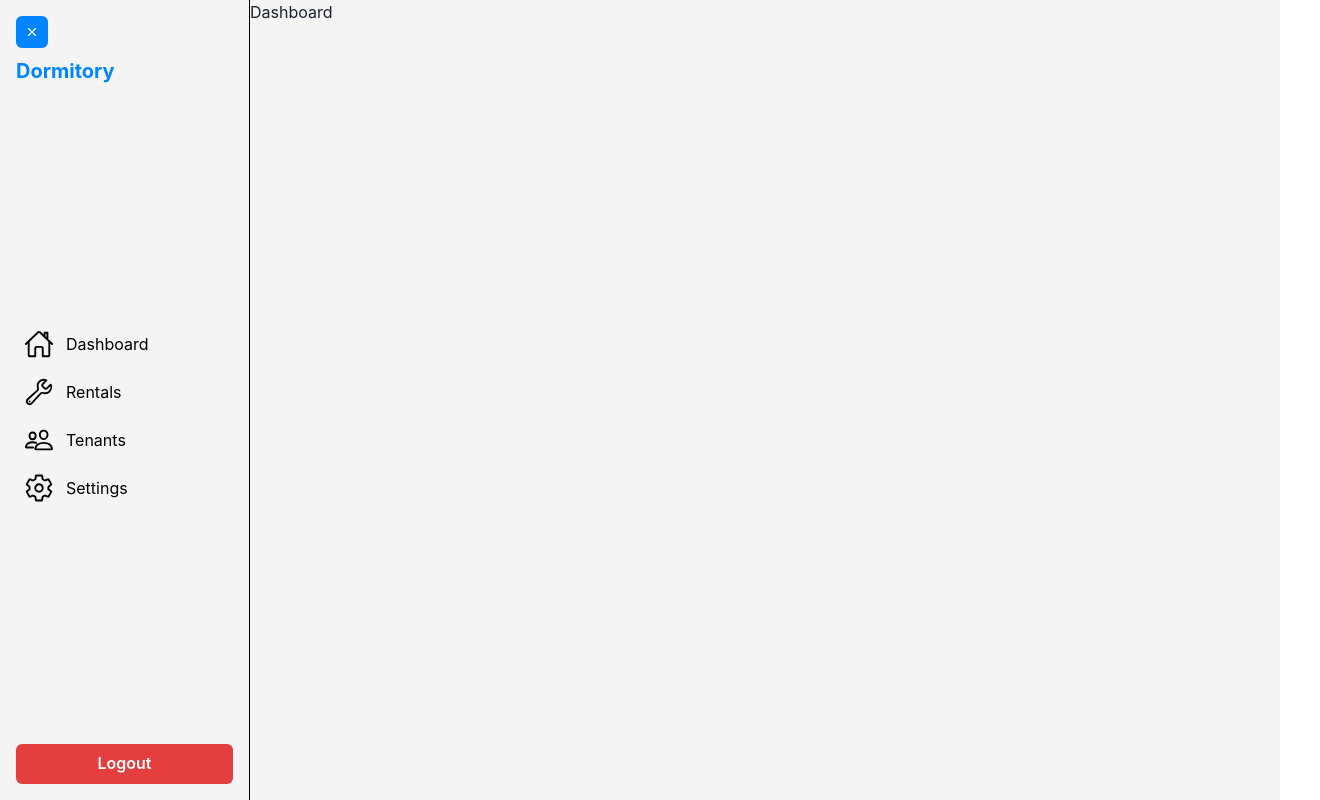
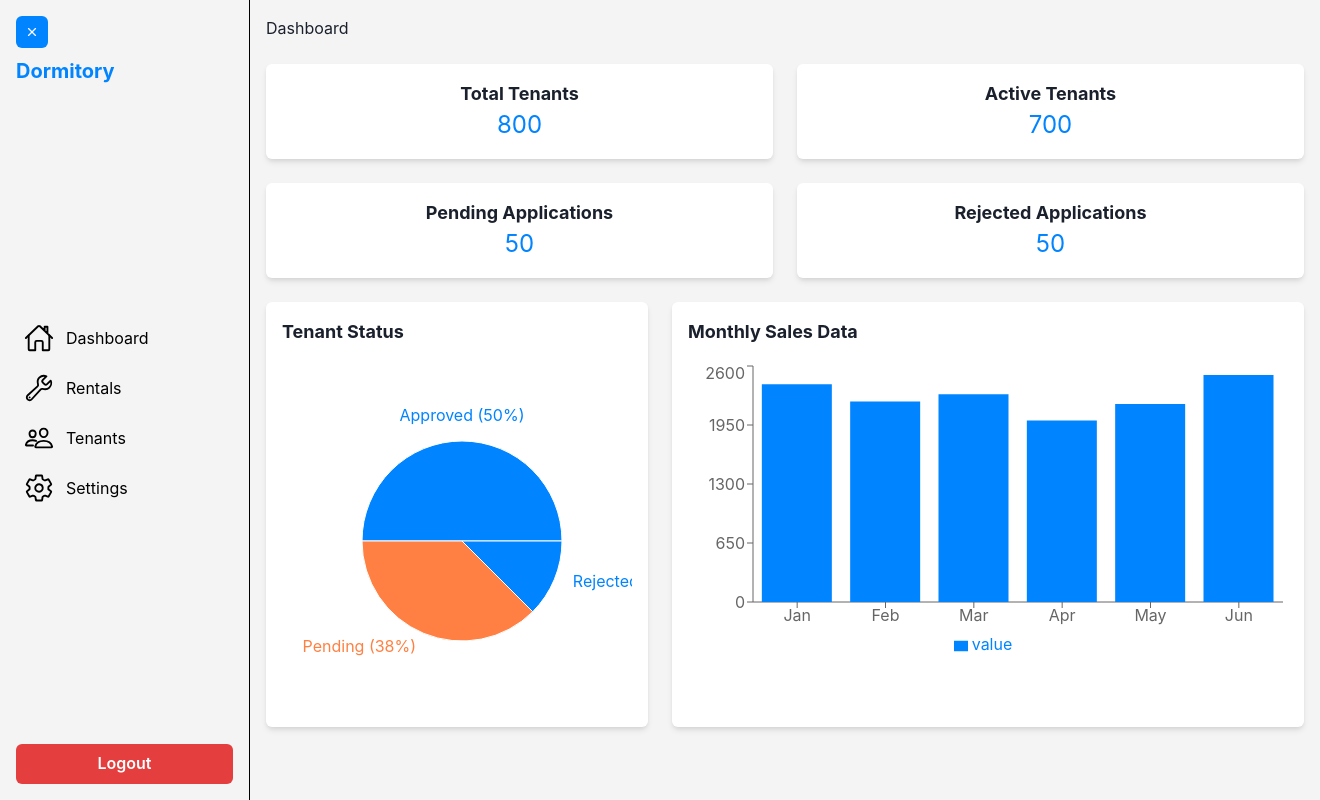
Before and after one commit to AllenDG/Web-Dormitory, a React (Vite) app: page /owner in a window 1280 px wide. Shown: the whole page, 1320 px wide, since content can reach past the window. Built offline with nearby package versions, Linux system fonts and the light colour scheme.

Commit message:
Pages:ownerDashboardPage added with analytics and small changes in sidebar

```diff
--- a/src/components/ui/Sidebar.jsx
+++ b/src/components/ui/Sidebar.jsx
@@ -33,7 +33,7 @@
         borderRight="1px solid #000" // Added border line
       >
         {/* Sidebar header with collapse button */}
-        <Box mb={4}>
+        <Box mb={2}>
           <IconButton
             aria-label="Toggle Sidebar"
             icon={isCollapsed ? <FiMenu /> : <FiX />}
@@ -48,15 +48,15 @@
             <h1
               style={{ color: "#0084FF", fontSize: "20px", fontWeight: "bold" }}
             >
-              {" "}
-              {/* Set bold text */}
               Dormitory
             </h1>
           )}
         </Box>
 
         {/* Sidebar links */}
-        <ul>
+        <ul style={{ padding: 0 }}>
+          {" "}
+          {/* Remove default padding */}
           {ownerSidebarRoutes.map((item) => {
             const isActive = location.pathname === item.path; // Check if the route is active
             const textColor = isActive ? "#0084FF" : "black"; // Set text color based on active state
@@ -66,7 +66,7 @@
               <Link key={item.label} to={item.path}>
                 <Flex
                   gap={3}
-                  mt={0.5} // Reduced margin top to bring links closer to the logo
+                  mt={1} // Reduced margin top to bring links closer to the logo
                   alignItems="center"
                   p={2} // Padding for hover effect
                   borderRadius="md" // Rounded corners for the hover effect
@@ -85,8 +85,6 @@
                     <h1
                       style={{ textDecoration: "none", fontWeight: "normal" }}
                     >
-                      {" "}
-                      {/* Removed bold */}
                       {item.label}
                     </h1>
                   )}
--- a/src/pages/OwnerDashboardPage.jsx
+++ b/src/pages/OwnerDashboardPage.jsx
@@ -1,10 +1,121 @@
-import { Box, useColorModeValue } from "@chakra-ui/react";
+import {
+  Box,
+  useColorModeValue,
+  Flex,
+  Text,
+  SimpleGrid,
+} from "@chakra-ui/react";
+import {
+  PieChart,
+  Pie,
+  Cell,
+  BarChart,
+  Bar,
+  XAxis,
+  YAxis,
+  Tooltip,
+  Legend,
+} from "recharts";
+
+// Data for the Pie Chart (Tenant Status)
+const dataPie = [
+  { name: "Approved", value: 400 },
+  { name: "Pending", value: 300 },
+  { name: "Rejected", value: 100 },
+];
+
+// Sample data for Monthly Sales
+const dataBar = [
+  { name: "Jan", value: 2400 },
+  { name: "Feb", value: 2210 },
+  { name: "Mar", value: 2290 },
+  { name: "Apr", value: 2000 },
+  { name: "May", value: 2181 },
+  { name: "Jun", value: 2500 },
+];
+
+// Cards data
+const tenantStats = [
+  { label: "Total Tenants", value: 800 },
+  { label: "Active Tenants", value: 700 },
+  { label: "Pending Applications", value: 50 },
+  { label: "Rejected Applications", value: 50 },
+];
 
 export default function OwnerDashboardPage() {
   const bgColor = useColorModeValue("bg.light", "bg.dark");
+
   return (
-    <Box direction="column" minH="100vh" bgColor={bgColor}>
+    <Box direction="column" minH="100vh" bgColor={bgColor} p={4}>
       <h1>Dashboard</h1>
+
+      <SimpleGrid columns={{ base: 1, md: 2 }} spacing={6} mt={6}>
+        {/* Tenant Stats Cards */}
+        {tenantStats.map((stat) => (
+          <Box
+            key={stat.label}
+            bg="white"
+            boxShadow="md"
+            borderRadius="md"
+            p={4}
+            textAlign="center"
+          >
+            <Text fontSize="lg" fontWeight="bold">
+              {stat.label}
+            </Text>
+            <Text fontSize="2xl" color="#0084FF">
+              {stat.value}
+            </Text>
+          </Box>
+        ))}
+      </SimpleGrid>
+
+      <Flex mt={6} gap={6} direction={{ base: "column", md: "row" }}>
+        {/* Pie Chart Box */}
+        <Box bg="white" boxShadow="md" borderRadius="md" p={4} flex="1">
+          <Text fontSize="lg" fontWeight="bold" mb={4}>
+            Tenant Status
+          </Text>
+          <Flex justify="center" align="center">
+            <PieChart width={350} height={350}>
+              {" "}
+              {/* Increased size */}
+              <Pie
+                data={dataPie}
+                cx={175} // Center adjusted for increased width
+                cy={175} // Center adjusted for increased height
+                labelLine={false}
+                label={({ name, percent }) =>
+                  `${name} (${(percent * 100).toFixed(0)}%)`
+                }
+                outerRadius={100} // Increased outer radius
+                fill="#8884d8"
+              >
+                {dataPie.map((entry, index) => (
+                  <Cell
+                    key={`cell-${index}`}
+                    fill={index % 2 === 0 ? "#0084FF" : "#FF8042"}
+                  />
+                ))}
+              </Pie>
+            </PieChart>
+          </Flex>
+        </Box>
+
+        {/* Bar Chart Box */}
+        <Box bg="white" boxShadow="md" borderRadius="md" p={4} flex="1">
+          <Text fontSize="lg" fontWeight="bold" mb={4}>
+            Monthly Sales Data
+          </Text>
+          <BarChart width={600} height={300} data={dataBar}>
+            <XAxis dataKey="name" />
+            <YAxis />
+            <Tooltip />
+            <Legend />
+            <Bar dataKey="value" fill="#0084FF" />
+          </BarChart>
+        </Box>
+      </Flex>
     </Box>
   );
 }
```
Also changed, not shown: package.json (+6 -2 lines), 1 other file (tests, documents, lock files or other folders).
